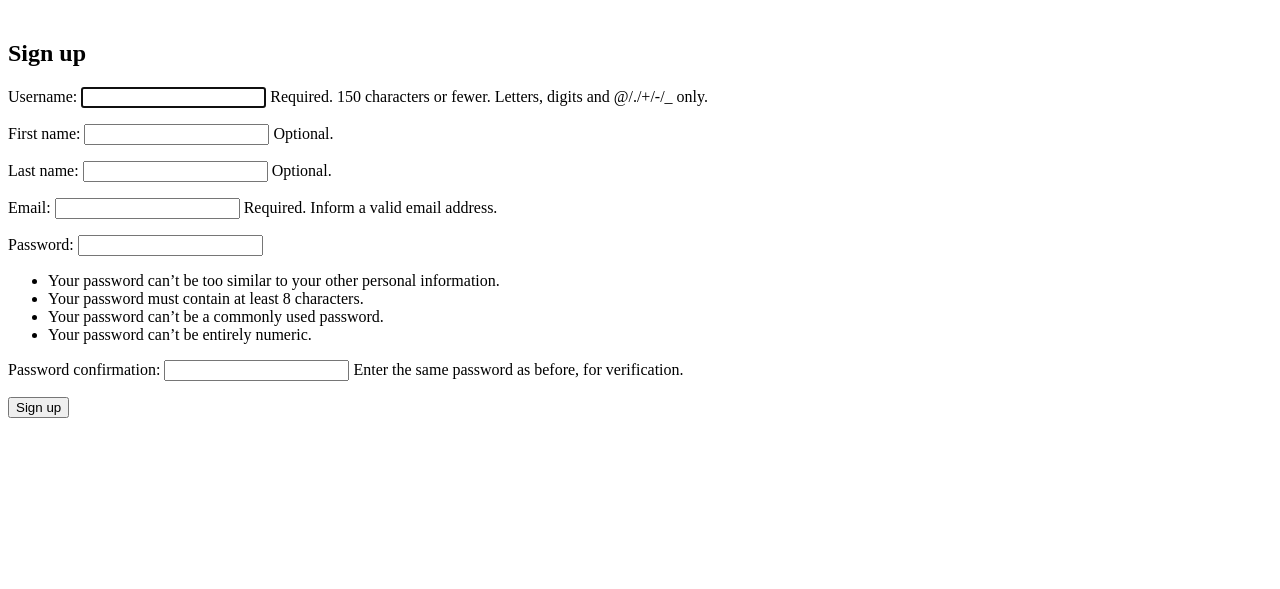
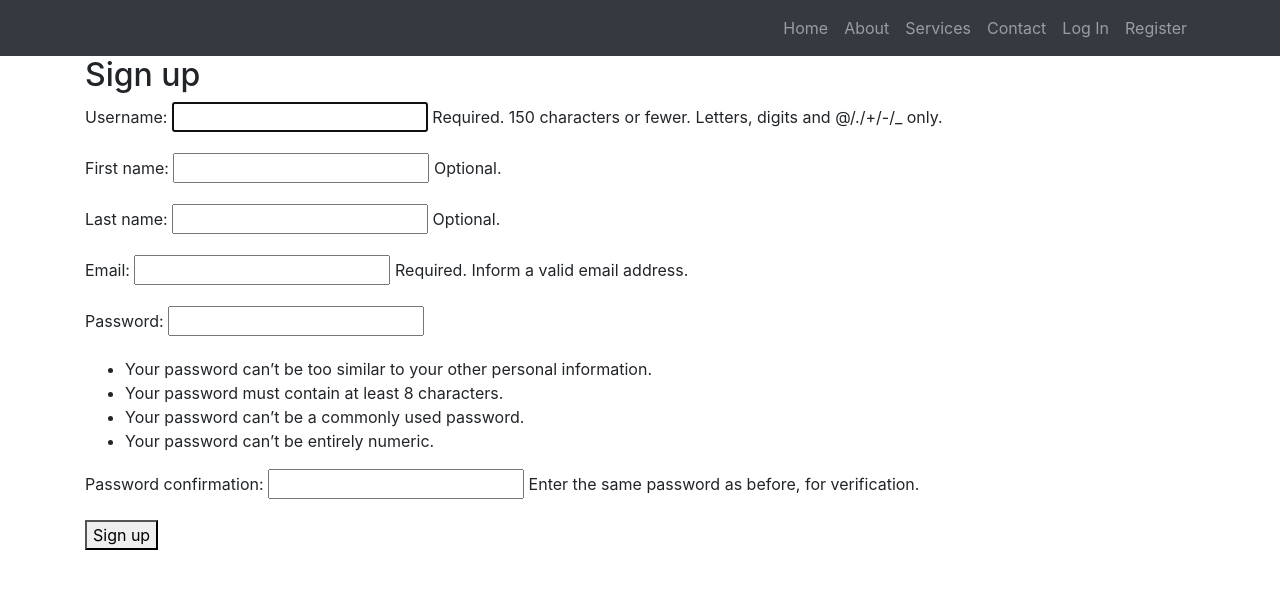
Before and after one commit to ivica3730k/nRF24-IoT-Communication-System, a Django app: page /user/register in a window 1280 px wide. Shown: the top 589 px of the page. Run offline with Django 3.2, Linux system fonts and the light colour scheme; some libraries are stand-ins or nearby versions.

Commit message:
Fixed login / register form

```diff
--- a/nRF24Web/nRF24Web/settings.py
+++ b/nRF24Web/nRF24Web/settings.py
@@ -120,3 +120,5 @@ USE_TZ = True
 # https://docs.djangoproject.com/en/2.2/howto/static-files/
 
 STATIC_URL = '/static/'
+LOGIN_REDIRECT_URL = '/user/login/'
+LOGOUT_REDIRECT_URL = '/user/login/'
--- a/nRF24Web/usermanagment/templates/static.html
+++ b/nRF24Web/usermanagment/templates/static.html
@@ -1,19 +1,77 @@
+<!DOCTYPE html>
+<html lang="en">
+<head>
+  <title>{% block title %}People Counter - Web {% endblock %}</title>
+  <meta charset="utf-8">
+  <meta name="viewport" content="width=device-width, initial-scale=1">
 
-<!DOCTYPE html>
-<html>
+<!-- Latest compiled and minified CSS -->
+<link rel="stylesheet" href="https://maxcdn.bootstrapcdn.com/bootstrap/4.3.1/css/bootstrap.min.css">
 
-<head>
-    <meta charset="utf-8">
-    <title>{% block title %}People Counter - Web {% endblock %}</title>
+<!-- jQuery library -->
+<script src="https://ajax.googleapis.com/ajax/libs/jquery/3.4.0/jquery.min.js"></script>
+
+<!-- Popper JS -->
+<script src="https://cdnjs.cloudflare.com/ajax/libs/popper.js/1.14.7/umd/popper.min.js"></script>
+
+<!-- Latest compiled JavaScript -->
+<script src="https://maxcdn.bootstrapcdn.com/bootstrap/4.3.1/js/bootstrap.min.js"></script>
+
 </head>
 
 <body>
-    {% if user.is_authenticated %} Hi {{ user.username }}{% endif %}
 
-    <main style="margin-top:40px;">
-        {% block content %}
-        {% endblock %}
-    </main>
+<!-- Navigation -->
+<nav class="navbar navbar-expand-lg navbar-dark bg-dark static-top">
+  <div class="container">
+    <!--
+    <a class="navbar-brand" href="#">
+          <img src="http://placehold.it/150x50?text=Logo" alt="">
+        </a> -->
+    <button class="navbar-toggler" type="button" data-toggle="collapse" data-target="#navbarResponsive" aria-controls="navbarResponsive" aria-expanded="false" aria-label="Toggle navigation">
+          <span class="navbar-toggler-icon"></span>
+        </button>
+    <div class="collapse navbar-collapse" id="navbarResponsive">
+      <ul class="navbar-nav ml-auto">
+        <li class="nav-item">
+          <a class="nav-link" href="#">Home
+                <span class="sr-only">(current)</span>
+              </a>
+        </li>
+        <li class="nav-item">
+          <a class="nav-link" href="#">About</a>
+        </li>
+        <li class="nav-item">
+          <a class="nav-link" href="#">Services</a>
+        </li>
+        <li class="nav-item">
+          <a class="nav-link" href="#">Contact</a>
+        </li>
+
+        {% if user.is_authenticated %}
+        <li class="nav-item">
+            <a class="nav-link" href="#">Log Out</a>
+          </li>
+        {% else%}
+        <li class="nav-item">
+            <a class="nav-link" href="#">Log In</a>
+          </li>
+          <li class="nav-item">
+              <a class="nav-link" href="#">Register</a>
+            </li>
+        {% endif %}
+      </ul>
+    </div>
+  </div>
+</nav>
+
+<!-- Page Content -->
+<div class="container">
+
+
+    {% block content %} {% endblock %}
+</div>
+
+<!-- /.container -->
 </body>
-
 </html>
--- a/nRF24Web/usermanagment/views.py
+++ b/nRF24Web/usermanagment/views.py
@@ -1,6 +1,7 @@
 from django.http import HttpResponse
 import json
 from django.contrib.auth import login, authenticate
+from django.contrib import auth
 from django.contrib.auth.forms import UserCreationForm
 from django.shortcuts import render
 from django.shortcuts import redirect
@@ -16,7 +17,7 @@ def signup(request):
             raw_password = form.cleaned_data.get('password1')
             user = authenticate(username=username, password=raw_password)
             login(request, user)
-            return redirect('/')
+            return redirect('/user/login/')
     else:
         form = SignUpForm()
     return render(request, 'registration/register.html', {'form': form})
```
Also changed, not shown: nRF24Web/data/templates/data.html (added, +18 -0 lines), nRF24Web/data/views.py (+7 -2 lines), nRF24Web/db.sqlite3.
